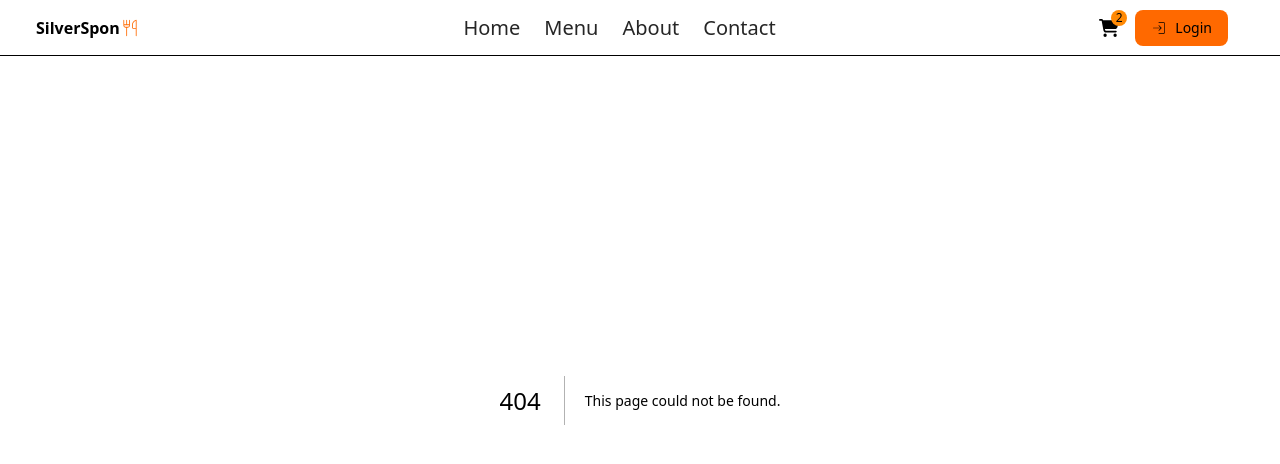
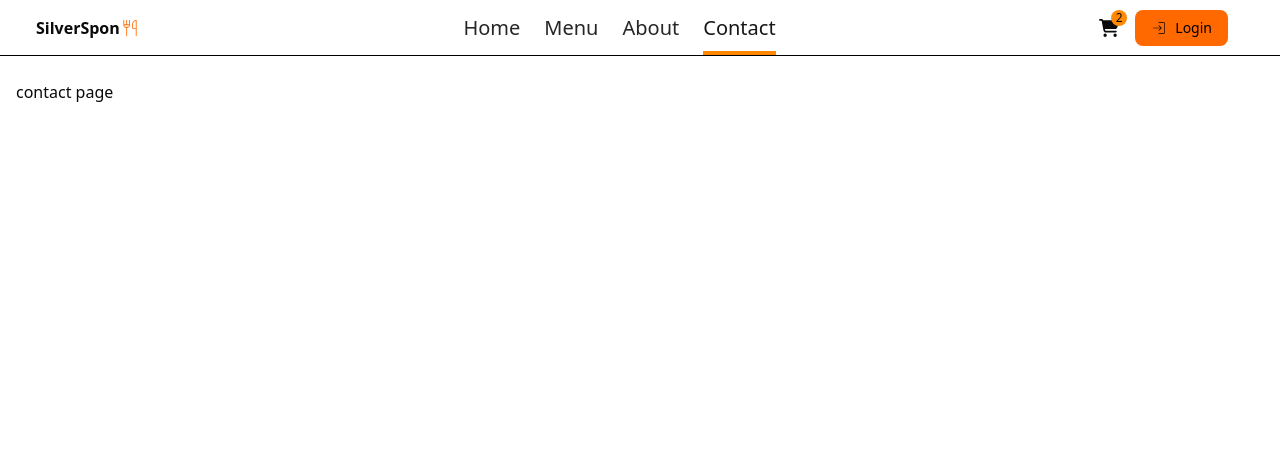
Before and after one commit to NitanSharma/silverspoon, a Next.js app: page /contact in a window 1280 px wide. Before the commit this address had no page. Shown: the top 464 px of the page. Built offline with nearby package versions, Linux system fonts and the light colour scheme.

Commit message:
routes added

```diff
--- /dev/null
+++ b/app/about/page.tsx
@@ -0,0 +1,9 @@
+export default function Page() {
+  return (
+    <main className="min-h-screen py-20">
+      <section className="contaiiner px-4">
+        <h1>about page</h1>
+      </section>
+    </main>
+  );
+}
--- /dev/null
+++ b/app/contact/page.tsx
@@ -0,0 +1,9 @@
+export default function Page() {
+  return (
+    <main className="min-h-screen py-20">
+      <section className="contaiiner px-4">
+        <h1>contact page</h1>
+      </section>
+    </main>
+  );
+}
--- /dev/null
+++ b/app/menu/page.tsx
@@ -0,0 +1,9 @@
+export default function Page() {
+  return (
+    <main className="min-h-screen py-20">
+      <section className="contaiiner px-4">
+        <h1>menu page</h1>
+      </section>
+    </main>
+  );
+}
--- a/components/header.tsx
+++ b/components/header.tsx
@@ -11,9 +11,9 @@ import { HiOutlineMenuAlt3, HiOutlineX } from 'react-icons/hi';
 
 const routes = [
   { name: 'Home', path: '/' },
-  { name: 'Menu', path: '/#menu' },
-  { name: 'About', path: '/#about' },
-  { name: 'Contact', path: '/#contact' },
+  { name: 'Menu', path: '/menu' },
+  { name: 'About', path: '/about' },
+  { name: 'Contact', path: '/contact' },
 ];
 
 export default function Header() {
```
